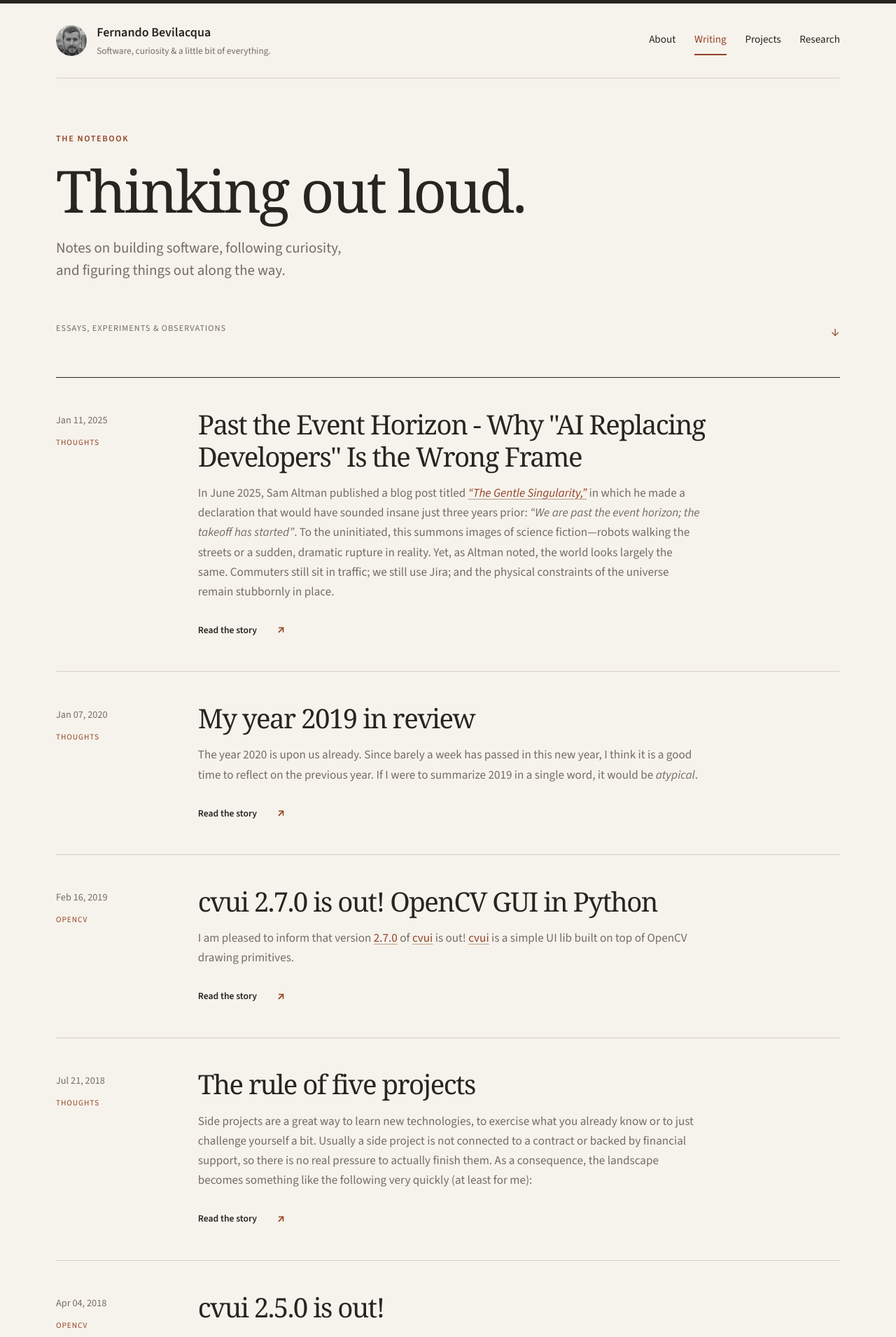
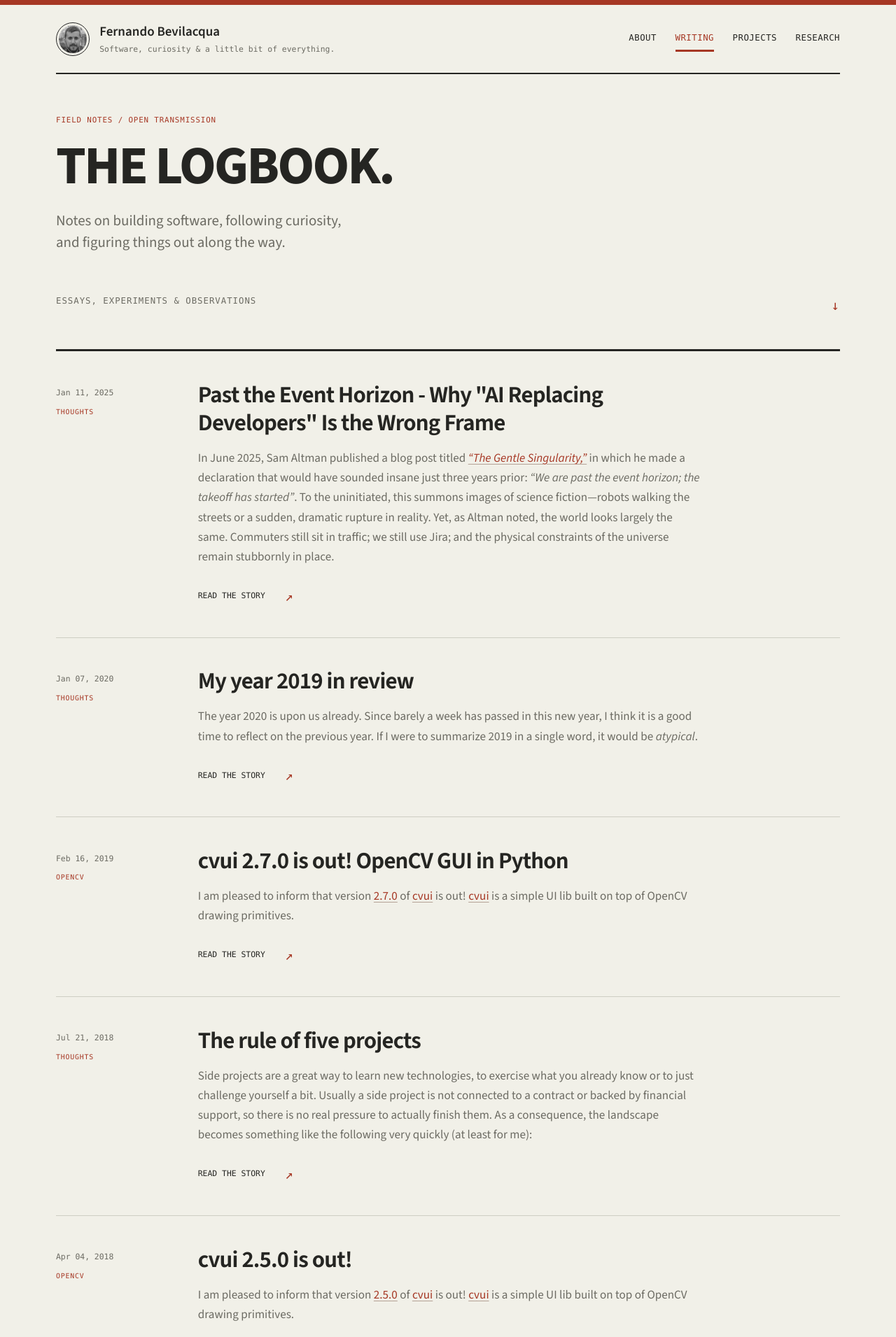
Before and after one commit to Dovyski/dovyski.github.io, a Jekyll site: the page built from blog.md, in a window 1280 px wide. Shown: the top 1911 px of the page at 70% size. Built offline with Jekyll 4.4.1, drawn with Linux system fonts in a browser that asks for light colours; nearby versions of some CDN libraries; some web fonts are replaced; some of the changed text lies outside the part shown.

Commit message:
Create spaceflight design with personalized astronaut hero

```diff
--- a/_includes/footer.html
+++ b/_includes/footer.html
@@ -1,5 +1,5 @@
 <footer class="site-footer">
-  <div><span class="eyebrow">Keep in touch</span><a class="footer-email" href="mailto:dovyski@gmail.com">Say hello ↗</a><p>Code, ideas, and conversations are always welcome.</p></div>
+  <div><span class="eyebrow">Communications / Channel open</span><a class="footer-email" href="mailto:dovyski@gmail.com">Make contact ↗</a><p>Code, ideas, and conversations are always welcome.</p></div>
   <nav aria-label="Elsewhere"><a href="https://github.com/Dovyski">GitHub ↗</a><a href="https://linkedin.com/in/fernandobevilacqua">LinkedIn ↗</a><a href="https://scholar.google.se/citations?user=GOWYhzwAAAAJ">Google Scholar ↗</a><a href="/atom.xml">RSS ↗</a></nav>
   <div class="footer-bottom"><span>© {{ site.time | date: '%Y' }} Fernando Bevilacqua</span><span>Built with curiosity. Shared on the open web.</span></div>
 </footer>
--- a/_includes/head.html
+++ b/_includes/head.html
@@ -27,6 +27,7 @@
   <link rel="stylesheet" href="{{ site.baseurl }}public/css/site.css?202201291823">
   <link rel="stylesheet" href="{{ site.baseurl }}public/css/modern.css?20260920-4">
   <link rel="stylesheet" href="{{ site.baseurl }}public/css/editorial.css?20260920-1">
+  <link rel="stylesheet" href="{{ site.baseurl }}public/css/spaceflight.css?20260920-1">
 
   <!-- Icons -->
   <link rel="apple-touch-icon-precomposed" sizes="144x144" href="{{ site.baseurl }}public/apple-touch-icon-144-precomposed.png">
--- a/_layouts/page.html
+++ b/_layouts/page.html
@@ -4,12 +4,14 @@
 
 <div class="page">
   {% if page.title == 'About' %}
-  <header class="home-intro">
-    <div><span class="eyebrow">Developer · Researcher · Open-source contributor</span><h1 class="page-title">A curious mind.<br />A builder at heart.</h1><p class="intro-deck">I'm Fernando. I build software, explore ideas, and share what I learn along the way.</p><a class="intro-link" href="/blog/">Read my writing <span aria-hidden="true">↗</span></a></div>
-    <figure class="intro-portrait"><img src="/public/img/fernando-bevilacqua.webp" alt="Fernando Bevilacqua" /><figcaption>Fernando Bevilacqua / Brazil</figcaption></figure>
+  <header class="home-intro mission-hero">
+    <div class="mission-copy"><span class="eyebrow">Independent exploration / Personal log</span><h1 class="page-title">Stay curious.<br />Keep exploring.</h1><p class="intro-deck">I'm Fernando. Software engineer, researcher, and builder of things. This is my little outpost on the web.</p><a class="intro-link" href="/blog/">Explore the logbook <span aria-hidden="true">↗</span></a></div>
+    <figure class="mission-portrait"><img src="/public/img/fernando-spacewalk.png" width="1536" height="1024" fetchpriority="high" alt="An imagined portrait of Fernando floating above Earth in a 1960s-style spacesuit." /><figcaption>Fig. 01 / A little imagination, a wider perspective.</figcaption></figure>
   </header>
+  <div class="mission-strip"><span><b>01</b> Software engineering</span><span><b>02</b> Open-source exploration</span><span><b>03</b> Notes from the journey</span></div>
+  <div class="dossier-heading"><span class="eyebrow">Personnel file / 001</span><h2>The person behind the helmet.</h2></div>
   {% elsif page.title == 'Blog' %}
-  <header class="archive-intro"><span class="eyebrow">The notebook</span><h1 class="page-title">Thinking out loud.</h1><p class="intro-deck">Notes on building software, following curiosity,<br class="desktop-break" /> and figuring things out along the way.</p><span class="archive-label">Essays, experiments & observations <span>↓</span></span></header>
+  <header class="archive-intro"><span class="eyebrow">Field notes / Open transmission</span><h1 class="page-title">The logbook.</h1><p class="intro-deck">Notes on building software, following curiosity,<br class="desktop-break" /> and figuring things out along the way.</p><span class="archive-label">Essays, experiments & observations <span>↓</span></span></header>
   {% else %}
   <header class="section-intro"><span class="eyebrow">Fernando Bevilacqua / {{ page.title }}</span><h1 class="page-title">{{ page.title }}</h1></header>
   {% endif %}
--- /dev/null
+++ b/public/css/spaceflight.css
@@ -0,0 +1,109 @@
+/* Spaceflight: the optimism and precision of mid-century mission documents. */
+:root {
+  --ink: #252522;
+  --muted: #6c6b63;
+  --paper: #f1f0e8;
+  --line: #cecec3;
+  --accent: #a63724;
+  --technical: "SFMono-Regular", Consolas, "Liberation Mono", monospace;
+}
+body { border-top: 7px solid var(--accent); }
+html { font-size: 19px; }
+::selection { color: #fff; background: #a63724; }
+h1, h2, h3 { font-family: "Source Sans 3", sans-serif; font-weight: 700; letter-spacing: -.035em; }
+.site-header { padding: 1.3rem 0; border-bottom: 2px solid var(--ink); }
+.identity { font-size: 1rem; }
+.identity img { border: 1px solid var(--ink); padding: 3px; width: 48px; height: 48px; }
+.identity-caption { font-size: .6rem; font-family: var(--technical); }
+.primary-nav a { font-family: var(--technical); font-size: .65rem; text-transform: uppercase; letter-spacing: .04em; }
+.primary-nav a[aria-current] { border-bottom-width: 3px; }
+.eyebrow, .archive-label, .archive-date, .section-nav, .footer-bottom, .back-to-writing {
+  font-family: var(--technical);
+}
+.eyebrow { font-size: .57rem; font-weight: 400; letter-spacing: .08em; }
+.section-nav { font-size: .65rem; text-transform: uppercase; }
+.home-intro.mission-hero {
+  position: relative;
+  display: flex;
+  align-items: center;
+  min-height: clamp(580px, 58vw, 720px);
+  isolation: isolate;
+  overflow: hidden;
+  padding: 3rem 2.5rem;
+  margin: 1.5rem 0 0;
+  border: 0;
+  background: #101112;
+  color: #f6f4ed;
+}
+.mission-portrait { position: absolute; inset: 0; margin: 0; z-index: -2; }
+.mission-portrait img { display: block; width: 100%; height: 100%; object-fit: cover; object-position: center top; border-radius: 0; margin: 0; }
+.mission-hero::before { content: ""; position: absolute; inset: 0; background: linear-gradient(90deg, rgba(10,11,12,.88), rgba(10,11,12,.6) 30%, transparent 62%); z-index: -1; }
+.mission-copy { width: 45%; max-width: 450px; padding-bottom: 2rem; }
+.mission-copy .eyebrow { color: #d2b8a3; font-size: .55rem; }
+.mission-hero .page-title { color: #f6f4ed; font-size: clamp(2.7rem, 4.8vw, 3.7rem); font-weight: 750; line-height: .98; letter-spacing: -.045em; text-transform: uppercase; margin: 1.4rem 0; }
+.mission-hero .intro-deck { max-width: 18rem; color: #d2d0c8; font-size: .95rem; line-height: 1.6; }
+.mission-hero a.intro-link { display: inline-flex; color: #f6f4ed; border: 1px solid #b1b0a8; padding: .7rem 1rem; font-family: var(--technical); font-size: .59rem; font-weight: 400; text-transform: uppercase; letter-spacing: .02em; }
+.mission-hero a.intro-link:hover, .mission-hero a.intro-link:focus { background: #f6f4ed; color: #242424; border: 1px solid #f6f4ed; text-decoration: none; }
+.mission-portrait figcaption { position: absolute; bottom: 1rem; right: 1rem; left: 1rem; text-align: right; color: #d2d0c8; font: .48rem var(--technical); letter-spacing: .03em; text-transform: uppercase; }
+.mission-strip { display: grid; grid-template-columns: repeat(3, 1fr); border: 1px solid var(--line); border-top: 3px solid var(--accent); margin-bottom: 3rem; }
+.mission-strip span { display: flex; gap: .75rem; padding: .9rem 1rem; font: .55rem var(--technical); text-transform: uppercase; line-height: 1.5; }
+.mission-strip span + span { border-left: 1px solid var(--line); }
+.mission-strip b { color: var(--accent); font-weight: 400; }
+.dossier-heading { margin: 0 0 1.5rem; }
+.dossier-heading h2 { margin: .6rem 0 1rem; font-size: 2rem; }
+.page > h3 { font-family: "Source Sans 3", sans-serif; font-size: 1.35rem; }
+.archive-intro, .section-intro { padding-top: 3rem; }
+.archive-intro .page-title, .section-intro .page-title { font-size: clamp(2.8rem, 6vw, 4.7rem); font-weight: 750; text-transform: uppercase; line-height: .98; }
+.intro-deck { color: var(--muted); }
+.posts { border-top: 3px solid var(--ink); }
+.archive-date { font-size: .6rem; }
+.archive-date span { font-size: .52rem; }
+.posts .post-title { font-family: "Source Sans 3", sans-serif; font-weight: 650; font-size: clamp(1.5rem, 2.6vw, 1.95rem); letter-spacing: -.025em; }
+.page a.read-story { font-family: var(--technical); font-size: .6rem; text-transform: uppercase; font-weight: 400; }
+.content > .post { font-family: "Source Sans 3", sans-serif; font-size: 1.05rem; line-height: 1.75; }
+.content > .post .post-title { font-family: "Source Sans 3", sans-serif; font-weight: 700; line-height: 1.05; }
+.content > .post .post-meta { font-family: var(--technical); font-size: .6rem; line-height: 1.9; }
+.related-posts strong { font-family: "Source Sans 3", sans-serif; font-weight: 600; font-size: 1.15rem; }
+.page a, .post a { text-decoration-color: #b4a296; }
+blockquote { background: #e8e7de; color: #46463f; border-color: var(--accent); border-radius: 0; }
+code { background: #e6e5dc; color: #723526; }
+pre { background: #e6e5dc; border-radius: 0; }
+th { background: #e6e5dc; }
+.content img { border-radius: 0; }
+.page a.btn, .post a.btn { border-radius: 0; font-family: var(--technical); font-size: .65rem; }
+.site-footer { border-top: 3px solid var(--ink); }
+.footer-email { font-family: "Source Sans 3", sans-serif; font-weight: 700; text-transform: uppercase; font-size: 2.5rem; letter-spacing: -.035em; }
+.site-footer nav { font-family: var(--technical); font-size: .65rem; }
+.footer-bottom { font-size: .5rem; }
+@media (max-width: 900px) {
+  .home-intro.mission-hero { min-height: 560px; padding: 2rem 1.5rem; }
+  .mission-copy { width: 49%; }
+  .mission-hero .page-title { font-size: 2.8rem; }
+  .mission-hero .intro-deck { font-size: .85rem; }
+  .mission-strip span { padding: .75rem; font-size: .5rem; }
+}
+@media (max-width: 600px) {
+  html { font-size: 18px; }
+  .home-intro.mission-hero { display: flex; flex-direction: column; align-items: stretch; min-height: 0; padding: 0; }
+  .mission-copy { width: 100%; max-width: none; padding: 2rem 1.25rem .5rem; }
+  .mission-hero .page-title { font-size: clamp(2.3rem, 9vw, 3.3rem); }
+  .mission-hero .intro-deck { max-width: 25rem; font-size: .95rem; }
+  .mission-portrait { position: relative; inset: auto; z-index: auto; width: 100%; }
+  .mission-portrait img { width: 100%; height: auto; object-fit: contain; }
+  .mission-portrait figcaption { position: static; text-align: left; margin: 0; padding: .6rem 1rem 1rem; font-size: .43rem; }
+  .mission-hero::before { display: none; }
+  .mission-strip { grid-template-columns: 1fr; margin-bottom: 2rem; }
+  .mission-strip span { font-size: .55rem; }
+  .mission-strip span + span { border-left: 0; border-top: 1px solid var(--line); }
+  .dossier-heading h2 { font-size: 1.7rem; }
+  .archive-intro .page-title, .section-intro .page-title { overflow-wrap: anywhere; font-size: 2.8rem; }
+  .primary-nav { gap: .5rem; }
+  .primary-nav a { font-size: .6rem; }
+  .footer-email { font-size: 2rem; }
+}
+@media print {
+  .home-intro.mission-hero { display: block; min-height: 0; color: #000; background: #fff; padding: 0; }
+  .mission-copy { width: 100%; max-width: none; }
+  .mission-portrait, .mission-hero::before { display: none; }
+  .mission-hero .page-title, .mission-hero .intro-deck, .mission-copy .eyebrow { color: #000; }
+}
```
Also changed, not shown: _design/spaceflight-image-prompt.md (added, +14 -0 lines), README.md, 1 other file.
